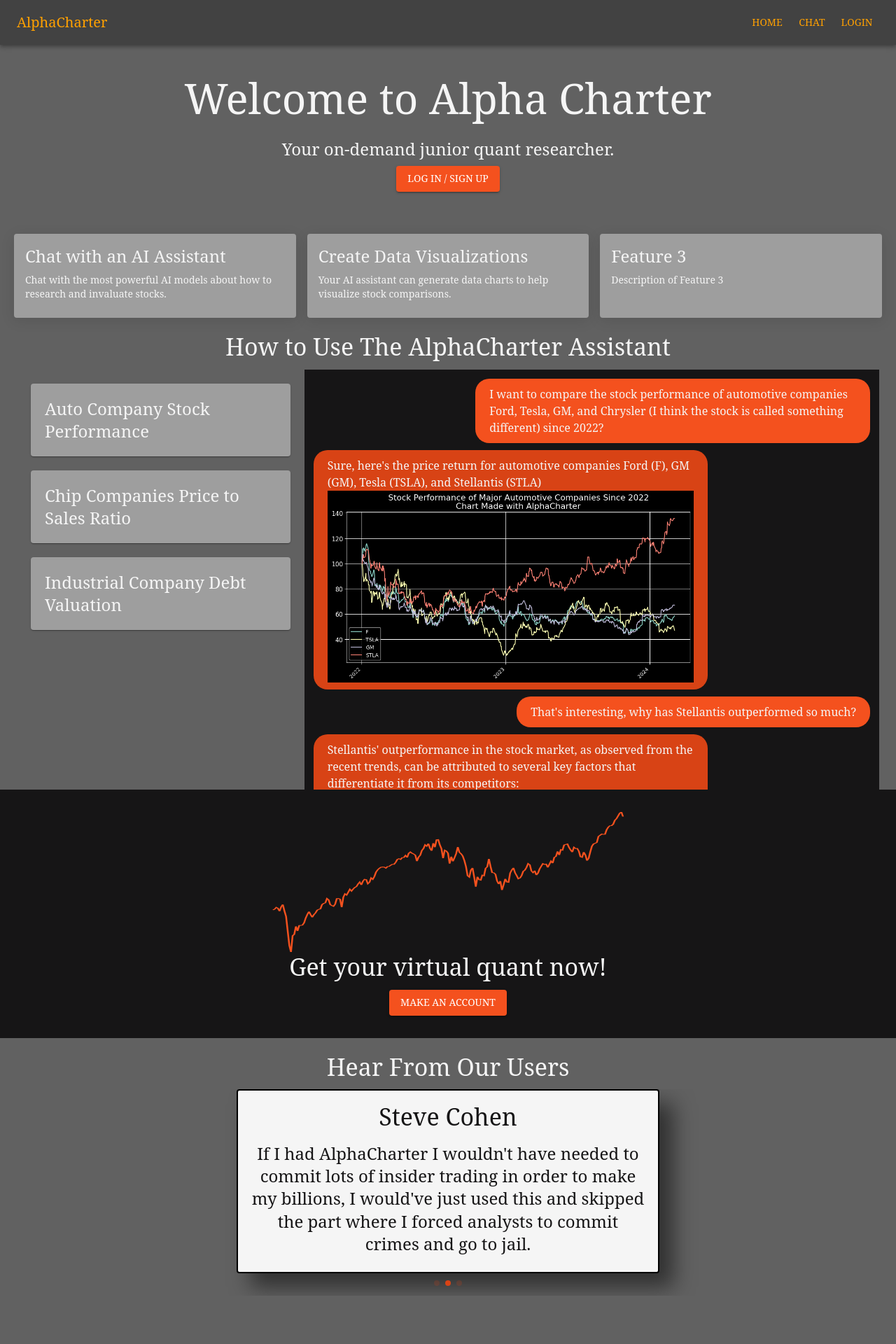
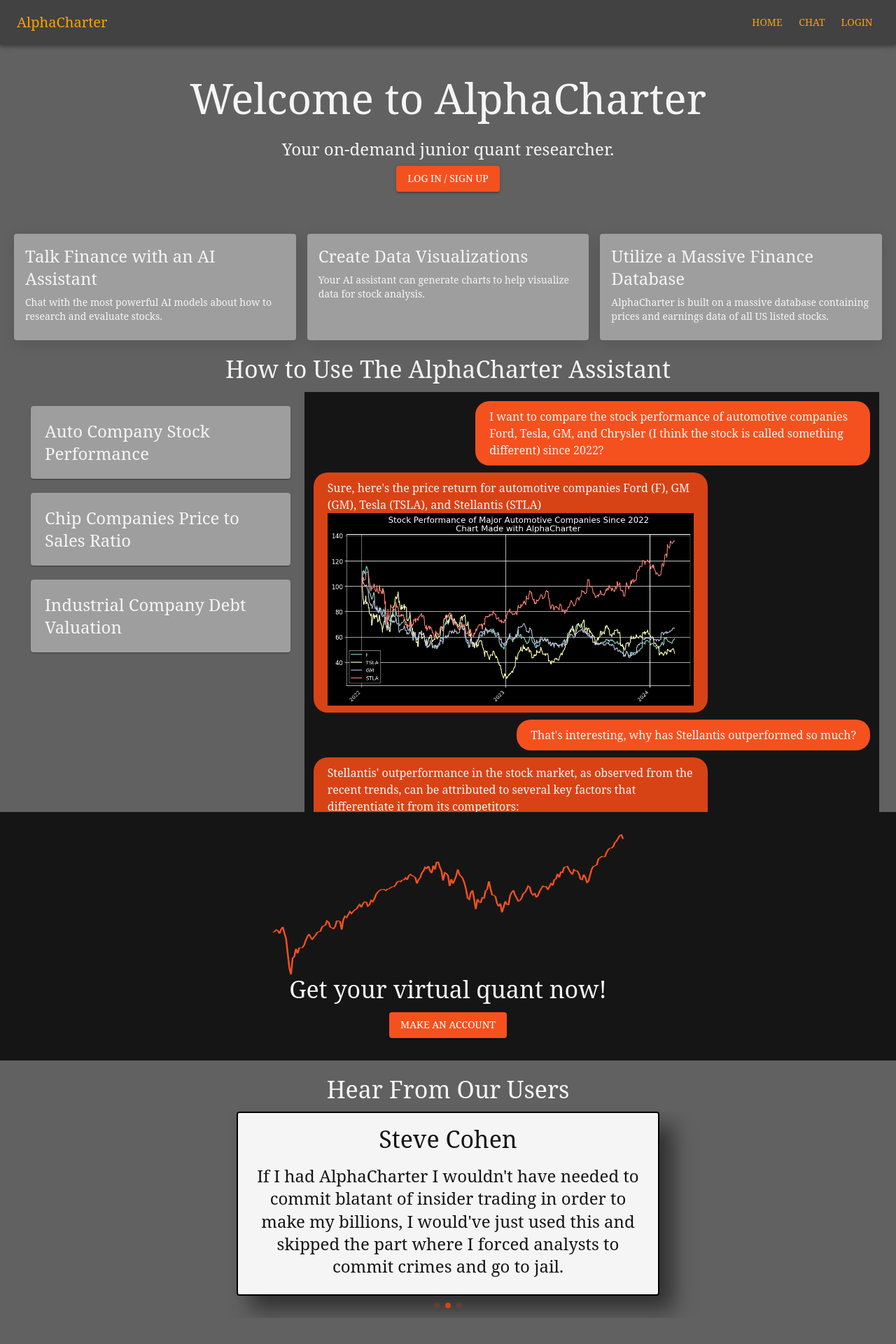
Before and after one commit to SailingSF/alphacharter-frontend, a React (Create React App) app: page / in a window 1280 px wide. Shown: the top 1920 px of the page at 70% size. Built offline with nearby package versions, Linux system fonts and the light colour scheme.

Commit message:
copy improvements

```diff
--- a/src/components/FeatureCards.jsx
+++ b/src/components/FeatureCards.jsx
@@ -6,9 +6,9 @@ function FeatureCards() {
     const theme = useTheme();
 
     const features = [
-        { title: 'Chat with an AI Assistant', description: 'Chat with the most powerful AI models about how to research and invaluate stocks.' },
-        { title: 'Create Data Visualizations', description: 'Your AI assistant can generate data charts to help visualize stock comparisons.' },
-        { title: 'Feature 3', description: 'Description of Feature 3' },
+        { title: 'Talk Finance with an AI Assistant', description: 'Chat with the most powerful AI models about how to research and evaluate stocks.' },
+        { title: 'Create Data Visualizations', description: 'Your AI assistant can generate charts to help visualize data for stock analysis.' },
+        { title: 'Utilize a Massive Finance Database', description: 'AlphaCharter is built on a massive database containing prices and earnings data of all US listed stocks.' },
     ];
 
     return (
--- a/src/components/Herosection.jsx
+++ b/src/components/Herosection.jsx
@@ -8,7 +8,7 @@ function HeroSection() {
     return (
         <Container maxWidth="xl" style={{ padding: '40px 0', textAlign: 'center' }}>
         <Typography variant="h2" component="h1" style={{ color: theme.palette.text.primary }}gutterBottom>
-            Welcome to Alpha Charter
+            Welcome to AlphaCharter
         </Typography>
         <Typography variant="h5" component="p" gutterBottom>
             Your on-demand junior quant researcher.
--- a/src/components/TestimonialSection.jsx
+++ b/src/components/TestimonialSection.jsx
@@ -11,7 +11,7 @@ import { Autoplay, Pagination, Navigation } from 'swiper/modules';
 // Mock data for testimonials
 const testimonials = [
   { name: "Warren Buffet", text: "With AlphaCharter I've been able to do all my research on my own and make billion dollar investment decisions with only some prompts and the AI generated graphs." },
-  { name: "Steve Cohen", text: "If I had AlphaCharter I wouldn't have needed to commit lots of insider trading in order to make my billions, I would've just used this and skipped the part where I forced analysts to commit crimes and go to jail." },
+  { name: "Steve Cohen", text: "If I had AlphaCharter I wouldn't have needed to commit blatant of insider trading in order to make my billions, I would've just used this and skipped the part where I forced analysts to commit crimes and go to jail." },
   { name: "Michael Bloomberg", text: "I would charge $5,000 a month for this." },
   // Add more testimonials as needed
 ];
```
